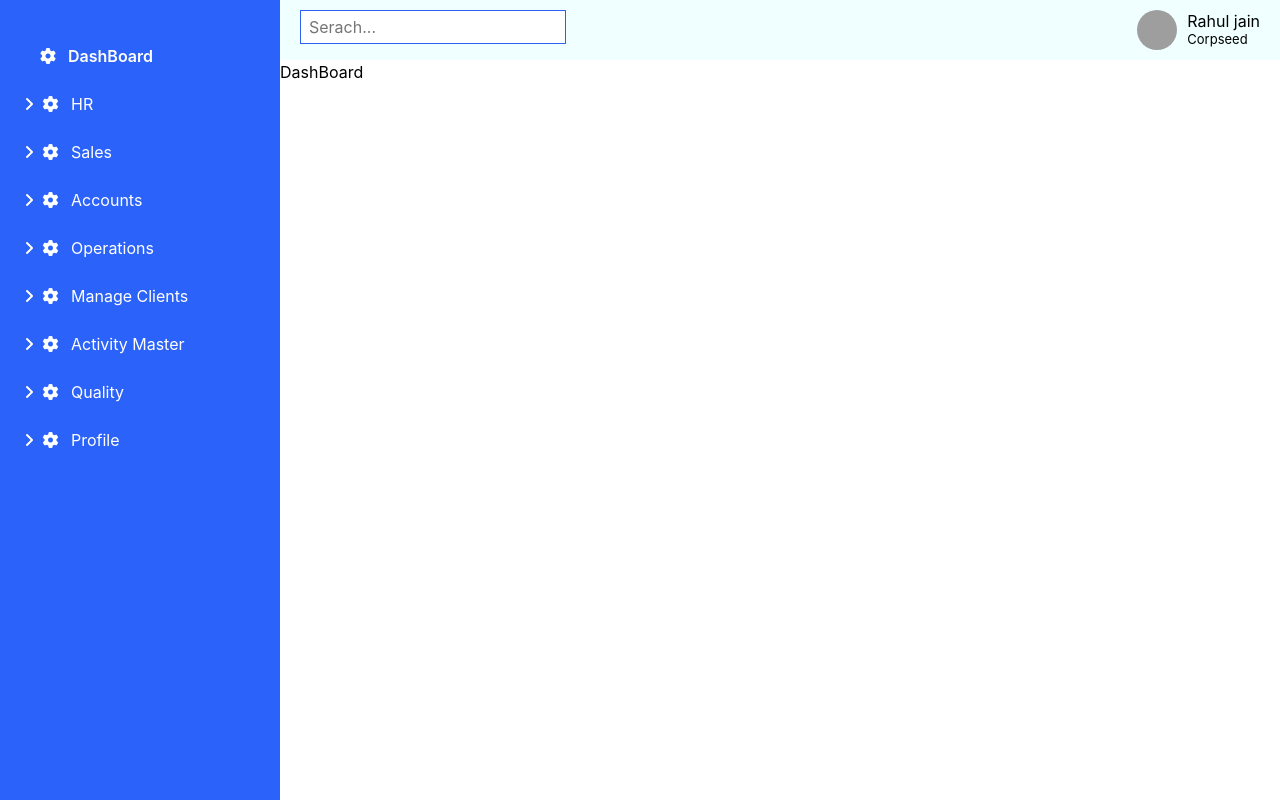
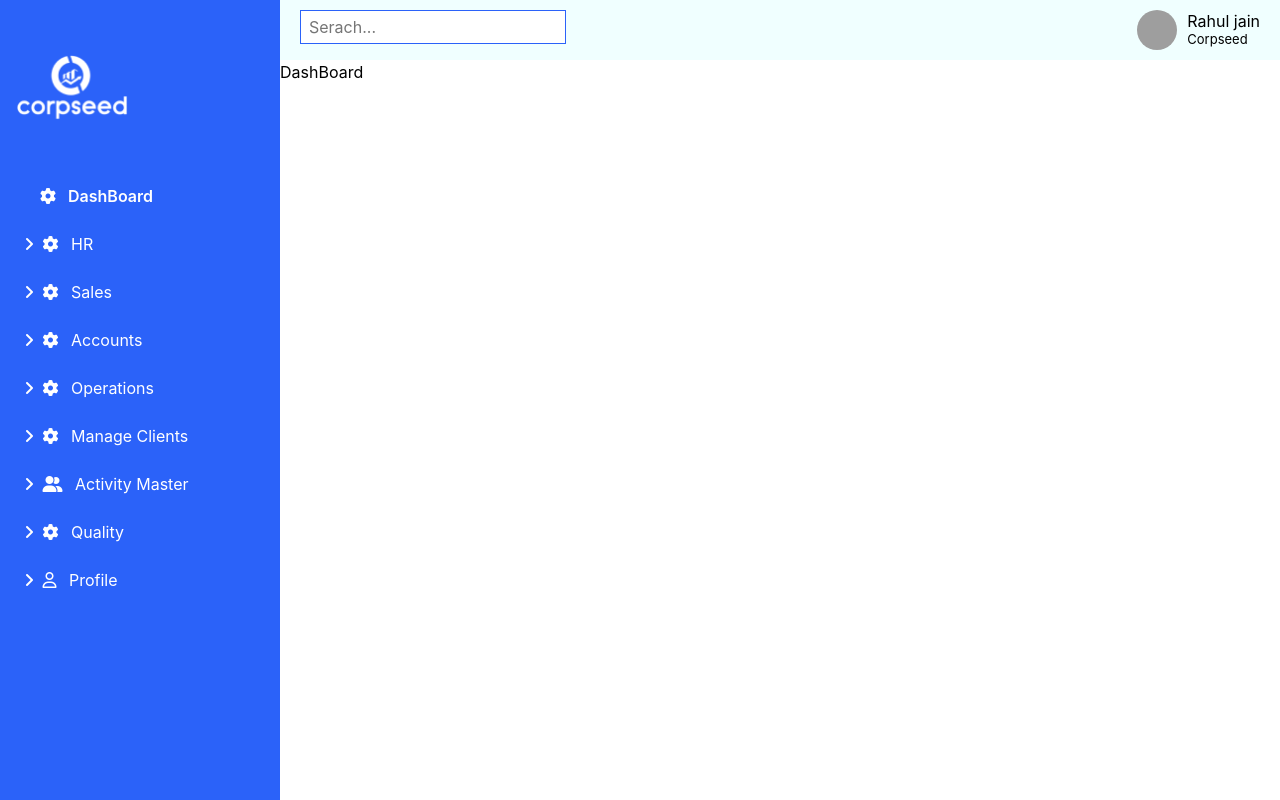
Before and after one commit to avnishkumarcorp/mainioclose, a React (Create React App) app: page / in a window 1280 px wide. Built offline with nearby package versions, Linux system fonts and the light colour scheme; grey boxes are pictures that could not be loaded.

Commit message:
add corpseed logo

```diff
--- a/src/Main/SideBar.js
+++ b/src/Main/SideBar.js
@@ -2,11 +2,19 @@ import React from "react"
 import SideNavTabs from "../components/SideNavTabs"
 import "./SideBar.scss"
 import { NavLink } from "react-router-dom"
+import corpseedLogo from "../Images/corpseed-logo.png";
 
 const SideBar = () => {
   return (
     <div className="sideTab">
       {/* Dashboard links start */}
+      <div className="corpseed-logo">
+        <div className="logo-image">
+          <img src={corpseedLogo} alt="corpseed-logo" />
+        </div>
+      </div>
+
+
       <div className="side-tabs">
         <NavLink
           to="/"
@@ -254,7 +262,7 @@ const SideBar = () => {
           aria-controls="collapseActivityMasterModule"
         >
           <i className="fa-solid mr-1 fa-angle-right"></i>{" "}
-          <i className="fa-solid mr-2 fa-gear"></i> Activity Master
+          <i class="fa-solid mr-2 fa-user-group"></i> Activity Master
         </NavLink>
         <div
           id={`collapseActivityMasterModule`}
@@ -343,7 +351,7 @@ const SideBar = () => {
           aria-controls="collapseProfileModule"
         >
           <i className="fa-solid mr-1 fa-angle-right"></i>{" "}
-          <i className="fa-solid mr-2 fa-gear"></i> Profile
+          <i class="fa-regular mr-2 fa-user"></i> Profile
         </NavLink>
         <div
           id={`collapseProfileModule`}
--- a/src/Main/SideBar.scss
+++ b/src/Main/SideBar.scss
@@ -1,5 +1,18 @@
 .sideTab {
   padding: 20px 0px;
+  .corpseed-logo{
+    padding-top: 20px;
+    padding-bottom: 50px;
+    .logo-image{
+      height: 70px;
+      width: 120px;
+      img{
+        width: 100%;
+        height: 100%;
+        object-fit: cover;
+      }
+    }
+  }
   .side-tabs {
     padding: 12px 12px;
     .nav-heading.active {
```
Also changed, not shown: src/Images/corpseed-logo.png (added).
